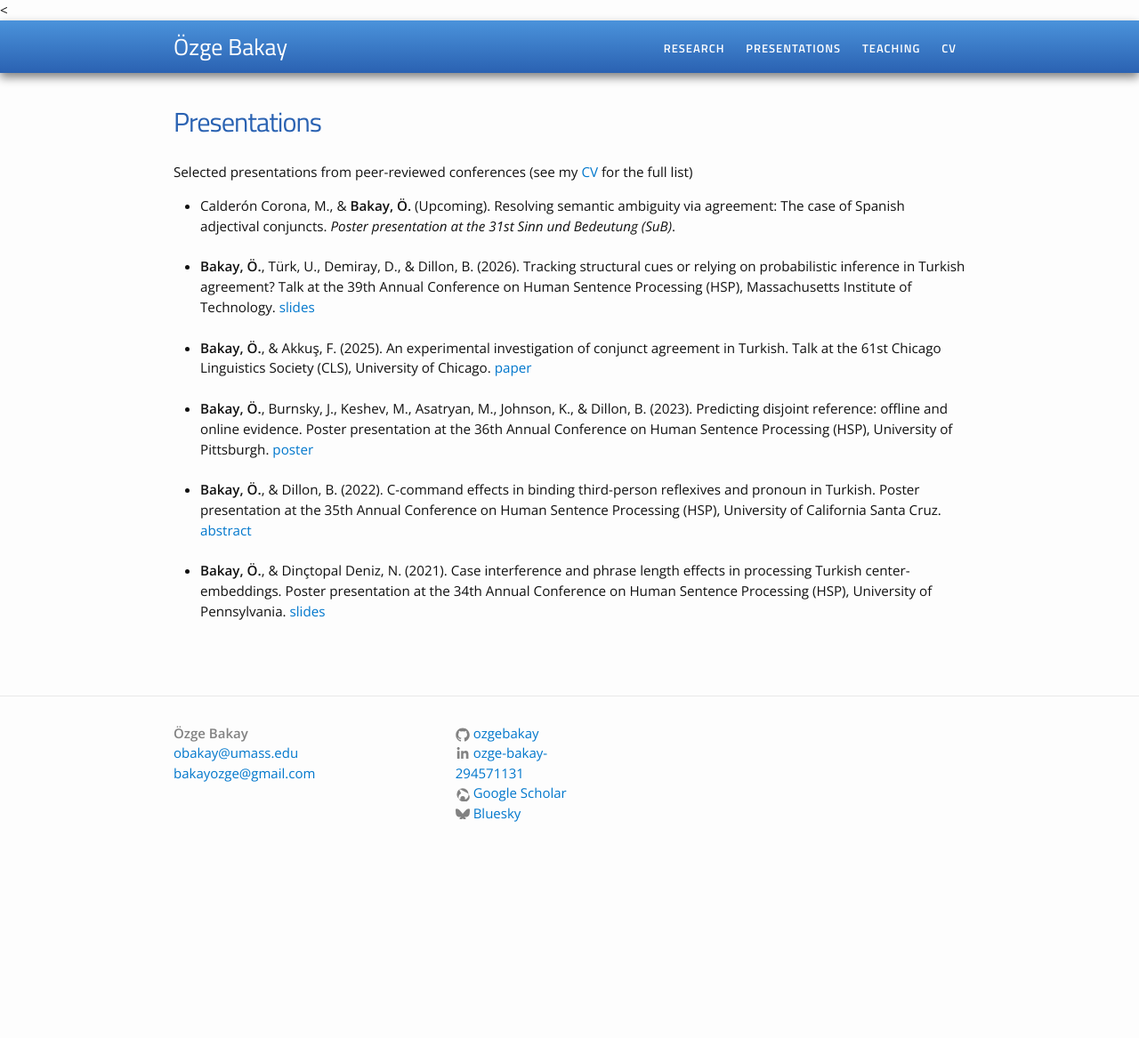
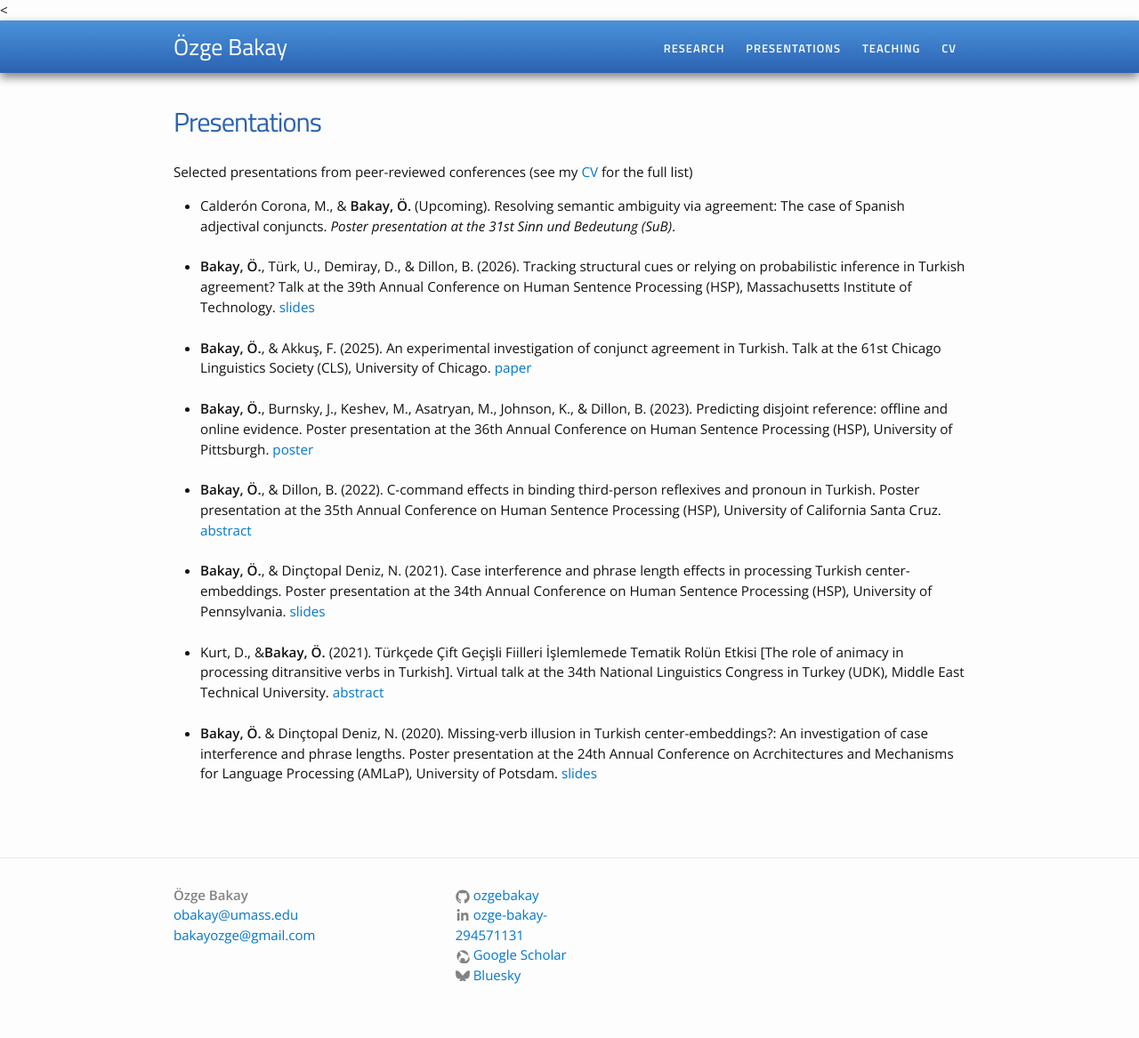
Before and after one commit to ozgebakay/ozgebakay.github.io, a Jekyll site: the page built from presentations.md, in a window 1280 px wide. Shown: the whole page at 89% size. Built offline with Jekyll 4.4.1, drawn with Linux system fonts in a browser that asks for light colours; before the commit the page ends 985 px from its top, so only the background shows below that.

Commit message:
Update presentations.md

```diff
--- a/presentations.md
+++ b/presentations.md
@@ -32,5 +32,14 @@ Selected presentations from peer-reviewed conferences (see my <a href="/cv/OzgeB
 	<li>
 		<b>Bakay, Ö.</b>, &amp; Dinçtopal Deniz, N. (2021). Case interference and phrase length effects in processing Turkish center-embeddings. Poster presentation at the 34th Annual Conference on Human Sentence Processing (HSP), University of Pennsylvania. <a href="/projects/CUNY2021BakayDinctopalDeniz.pdf">slides</a>
 	</li>
-<br>
+	<br>
+	<li>
+		Kurt, D.,  &amp;<b>Bakay, Ö.</b> (2021). Türkçede Çift Geçişli Fiilleri İşlemlemede Tematik Rolün Etkisi [The role of animacy in processing ditransitive verbs in Turkish]. Virtual talk at the 34th National Linguistics Congress in Turkey (UDK), Middle East Technical University. <a href="/projects/50KurtBakay.pdf">abstract</a>
+	</li>
+	<br>
+	<li>
+		<b>Bakay, Ö.</b> &amp; Dinçtopal Deniz, N. (2020). Missing-verb illusion in Turkish center-embeddings?: An
+investigation of case interference and phrase lengths. Poster presentation at the 24th Annual Conference on Acrchitectures and Mechanisms for Language Processing (AMLaP), University of Potsdam. <a href="/projects/AmLaP2020BakayDinctopalDeniz.pdf.pdf">slides</a>
+	</li>
+	<br>
 </ul>
```
